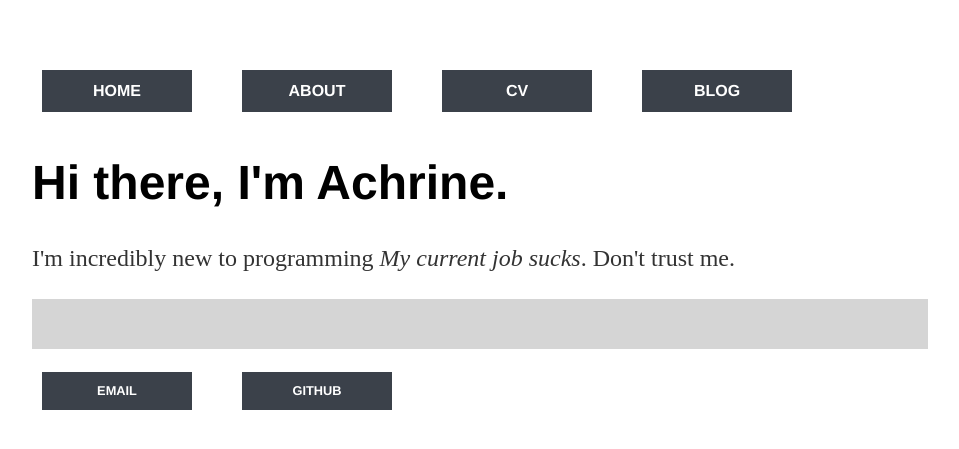
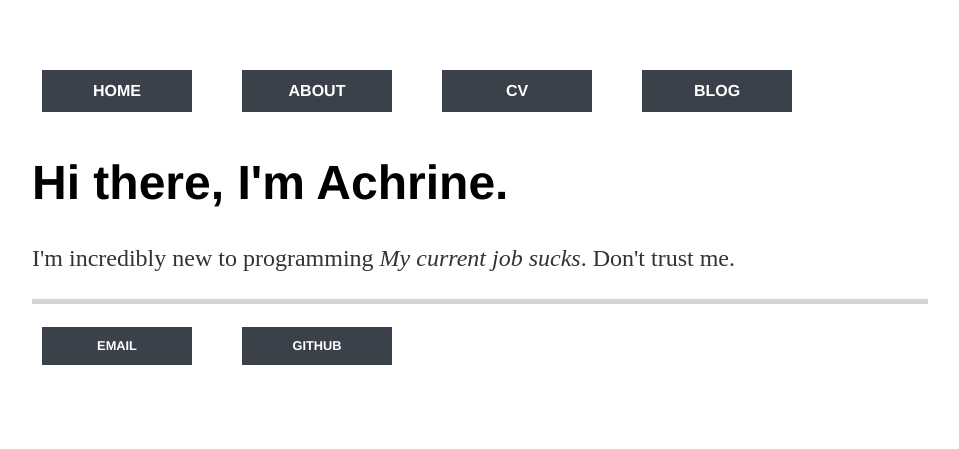
Before and after one commit to Achrine/achrine.github.io, a Jekyll site: the page built from index.html, in a window 1280 px wide. Shown: the top 449 px of the page, without its empty margins (160-1119 px from the left). Built offline with Jekyll 4.4.1, drawn with Linux system fonts in a browser that asks for light colours.

Commit message:
Update main.css

```diff
--- a/css/main.css
+++ b/css/main.css
@@ -15,7 +15,7 @@ nav ul, footer ul {
 	font-size: 1em;
 	font-family: 'Helvetica', 'Arial', 'Sans-Serif';
 	padding: 10px;
-	list-style: none;
+	list-style-type: none;
 	font-weight: bold;
 	margin: 5;
 	overflow: hidden;
@@ -41,7 +41,7 @@ a:link, a:visited {
 a:hover, a:active {
 	background-color: #213446;
 }
-footer { border-top: 50px solid #d5d5d5; font-size: .8em; }
+footer { border-top: 5px solid #d5d5d5; font-size: .8em; }
 
 /* Blog */
 ul.posts { margin: 10px auto 40px; font-size: 1.5em; }
```
